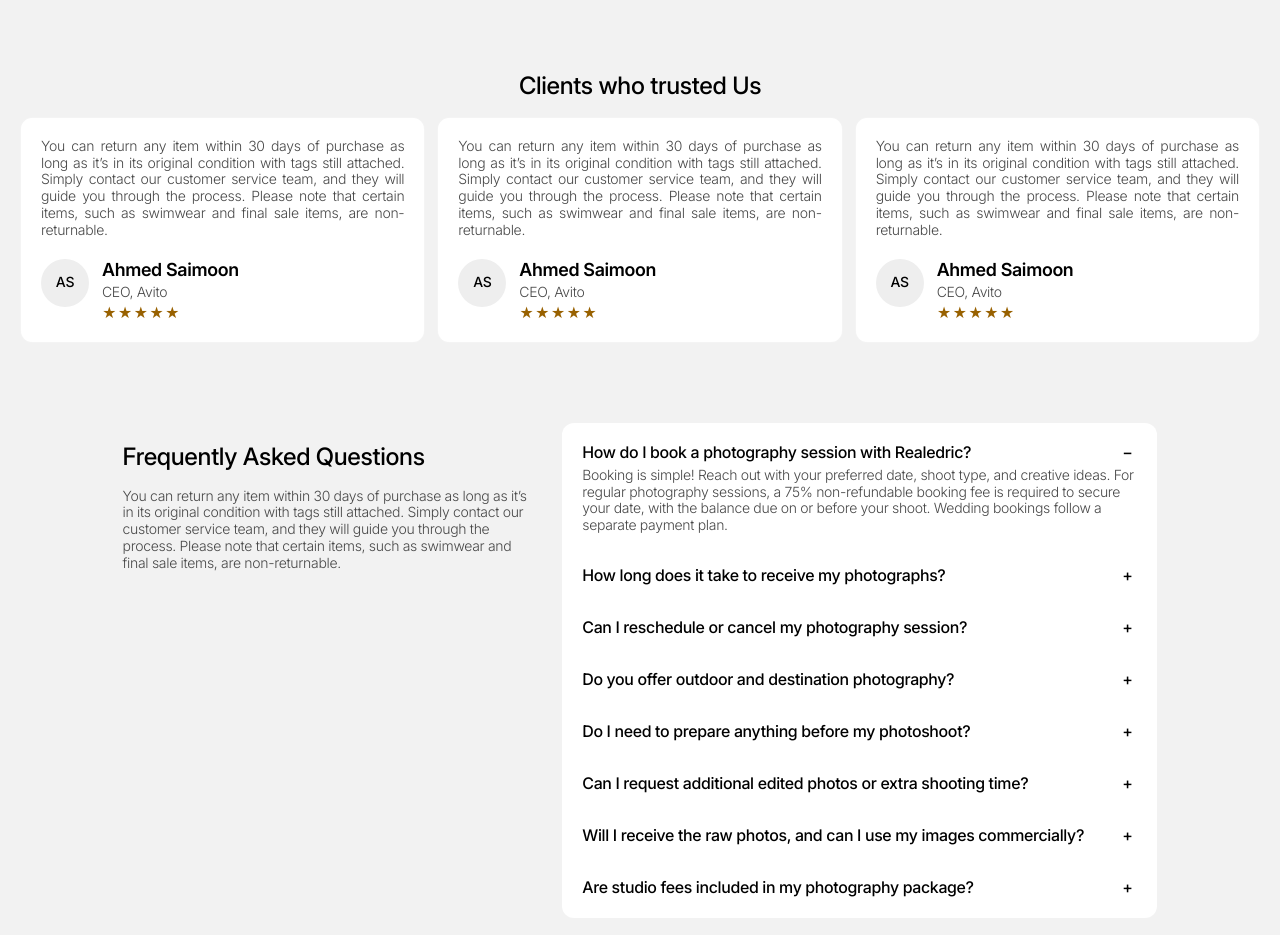
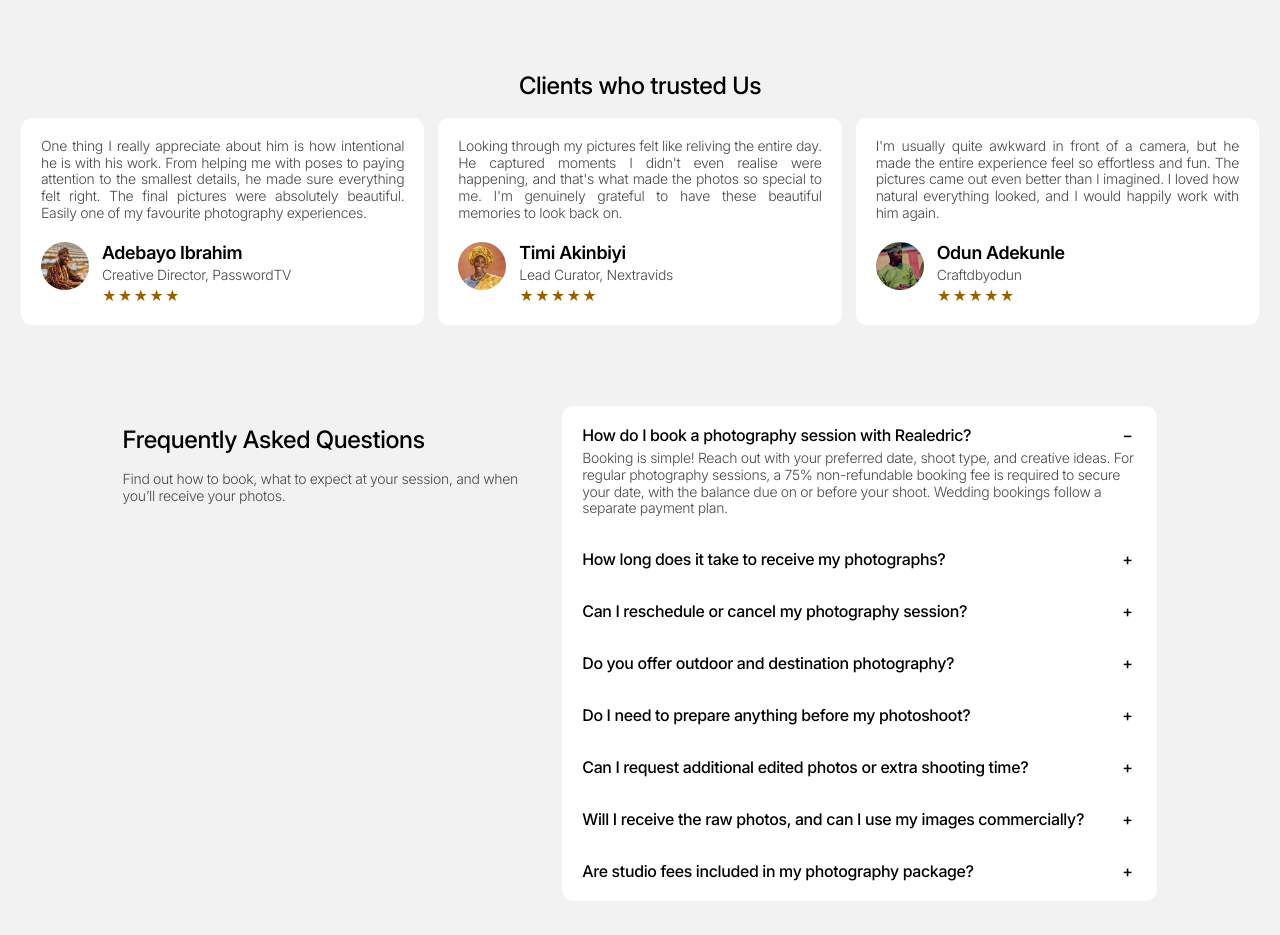
Before and after one commit to theodunadekunle/realedric-main, a plain HTML site: page pages/portfolio.html in a window 1280 px wide. Shown: the part 2220-3155 px from the top of the page. Drawn offline with Linux system fonts and the light colour scheme.

Commit message:
Add client portraits and refresh testimonials and FAQ copy

```diff
--- a/assets/styles/home.css
+++ b/assets/styles/home.css
@@ -102,6 +102,7 @@ em { color: var(--gold); font: italic 400 1em "Instrument Serif", Georgia, serif
 .client h3 { font-size: 18px; font-weight: 600; }
 .client p { margin: 4px 0; }
 .avatar { display: grid; place-items: center; flex: 0 0 48px; height: 48px; border-radius: 50%; background: #eee; font-size: 14px; font-weight: 500; }
+.avatar-photo { display: block; width: 48px; object-fit: cover; }
 .stars { display: block; color: #986100; font-size: 14px; letter-spacing: .08em; }
 .carousel-controls, .indicators { display: flex; align-items: center; justify-content: center; gap: 16px; }
 .indicators { gap: 4px; }
--- a/pages/portfolio.html
+++ b/pages/portfolio.html
@@ -54,16 +54,16 @@
       <!-- Figma sample content. Replace with approved client testimonials before publishing. -->
       <div class="cards" tabindex="0" aria-label="Client testimonials">
         <article class="card">
-          <blockquote>You can return any item within 30 days of purchase as long as it’s in its original condition with tags still attached. Simply contact our customer service team, and they will guide you through the process. Please note that certain items, such as swimwear and final sale items, are non-returnable.</blockquote>
-          <div class="client"><span class="avatar" aria-hidden="true">AS</span><div><h3>Ahmed Saimoon</h3><p>CEO, Avito</p><span class="stars" role="img" aria-label="5 out of 5 stars">★★★★★</span></div></div>
+          <blockquote>One thing I really appreciate about him is how intentional he is with his work. From helping me with poses to paying attention to the smallest details, he made sure everything felt right. The final pictures were absolutely beautiful. Easily one of my favourite photography experiences.</blockquote>
+          <div class="client"><img class="avatar avatar-photo" src="../assets/images/testimonials/adebayo-ibrahim.jpg" alt="" width="48" height="48" loading="lazy" style="object-position: center 25%"><div><h3>Adebayo Ibrahim</h3><p>Creative Director, PasswordTV</p><span class="stars" role="img" aria-label="5 out of 5 stars">★★★★★</span></div></div>
         </article>
         <article class="card">
-          <blockquote>You can return any item within 30 days of purchase as long as it’s in its original condition with tags still attached. Simply contact our customer service team, and they will guide you through the process. Please note that certain items, such as swimwear and final sale items, are non-returnable.</blockquote>
-          <div class="client"><span class="avatar" aria-hidden="true">AS</span><div><h3>Ahmed Saimoon</h3><p>CEO, Avito</p><span class="stars" role="img" aria-label="5 out of 5 stars">★★★★★</span></div></div>
+          <blockquote>Looking through my pictures felt like reliving the entire day. He captured moments I didn't even realise were happening, and that's what made the photos so special to me. I'm genuinely grateful to have these beautiful memories to look back on.</blockquote>
+          <div class="client"><img class="avatar avatar-photo" src="../assets/images/testimonials/timi-akinbiyi.jpg" alt="" width="48" height="48" loading="lazy" style="object-position: center 35%"><div><h3>Timi Akinbiyi</h3><p>Lead Curator, Nextravids</p><span class="stars" role="img" aria-label="5 out of 5 stars">★★★★★</span></div></div>
         </article>
         <article class="card">
-          <blockquote>You can return any item within 30 days of purchase as long as it’s in its original condition with tags still attached. Simply contact our customer service team, and they will guide you through the process. Please note that certain items, such as swimwear and final sale items, are non-returnable.</blockquote>
-          <div class="client"><span class="avatar" aria-hidden="true">AS</span><div><h3>Ahmed Saimoon</h3><p>CEO, Avito</p><span class="stars" role="img" aria-label="5 out of 5 stars">★★★★★</span></div></div>
+          <blockquote>I'm usually quite awkward in front of a camera, but he made the entire experience feel so effortless and fun. The pictures came out even better than I imagined. I loved how natural everything looked, and I would happily work with him again.</blockquote>
+          <div class="client"><img class="avatar avatar-photo" src="../assets/images/testimonials/odun-adekunle.jpg" alt="" width="48" height="48" loading="lazy" style="object-position: center 18%"><div><h3>Odun Adekunle</h3><p>Craftdbyodun</p><span class="stars" role="img" aria-label="5 out of 5 stars">★★★★★</span></div></div>
         </article>
       </div>
       <div class="carousel-controls">
@@ -73,7 +73,7 @@
       </div>
     </section>
     <section class="faq" aria-labelledby="faq-title">
-      <div class="faq-intro"><h2 id="faq-title">Frequently Asked Questions</h2><p>You can return any item within 30 days of purchase as long as it’s in its original condition with tags still attached. Simply contact our customer service team, and they will guide you through the process. Please note that certain items, such as swimwear and final sale items, are non-returnable.</p></div>
+      <div class="faq-intro"><h2 id="faq-title">Frequently Asked Questions</h2><p>Find out how to book, what to expect at your session, and when you’ll receive your photos.</p></div>
       <div class="faq-list">
         <details open><summary>How do I book a photography session with Realedric?<span class="toggle" aria-hidden="true"></span></summary><p>Booking is simple! Reach out with your preferred date, shoot type, and creative ideas. For regular photography sessions, a 75% non-refundable booking fee is required to secure your date, with the balance due on or before your shoot. Wedding bookings follow a separate payment plan.</p></details>
         <details><summary>How long does it take to receive my photographs?<span class="toggle" aria-hidden="true"></span></summary><p>For regular photography sessions, your professionally edited images will be delivered through an online gallery within 3–7 working days. Wedding photography takes 3–4 weeks for complete delivery, while selected portraits and soft copies are available within 7–14 working days. Express delivery is also available for regular sessions at an additional fee.</p></details>
```
Also changed, not shown: index.html (+5 -5 lines), pages/about.html (+6 -6 lines), assets/images/testimonials/adebayo-ibrahim.jpg (added), assets/images/testimonials/odun-adekunle.jpg (added), assets/images/testimonials/timi-akinbiyi.jpg (added).
